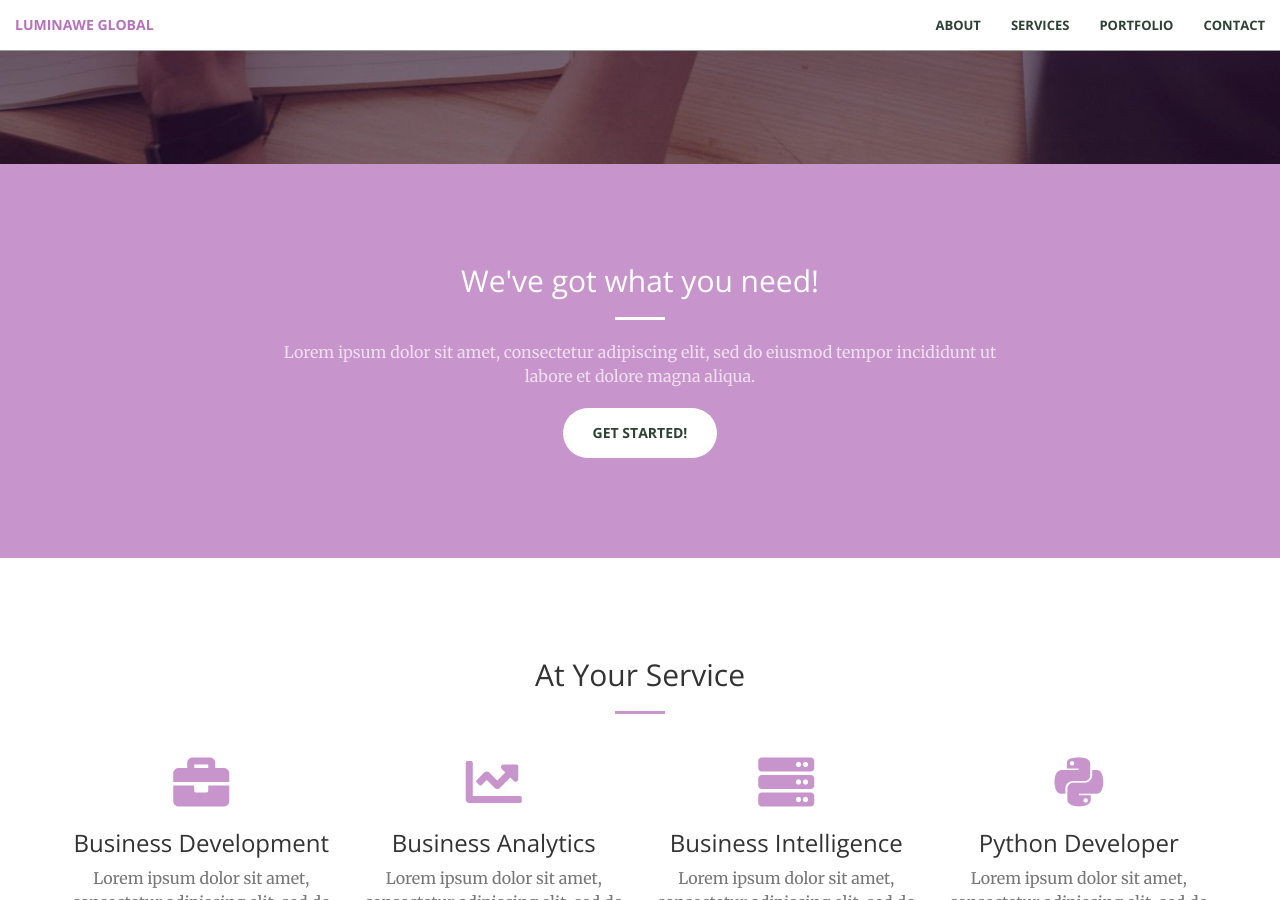
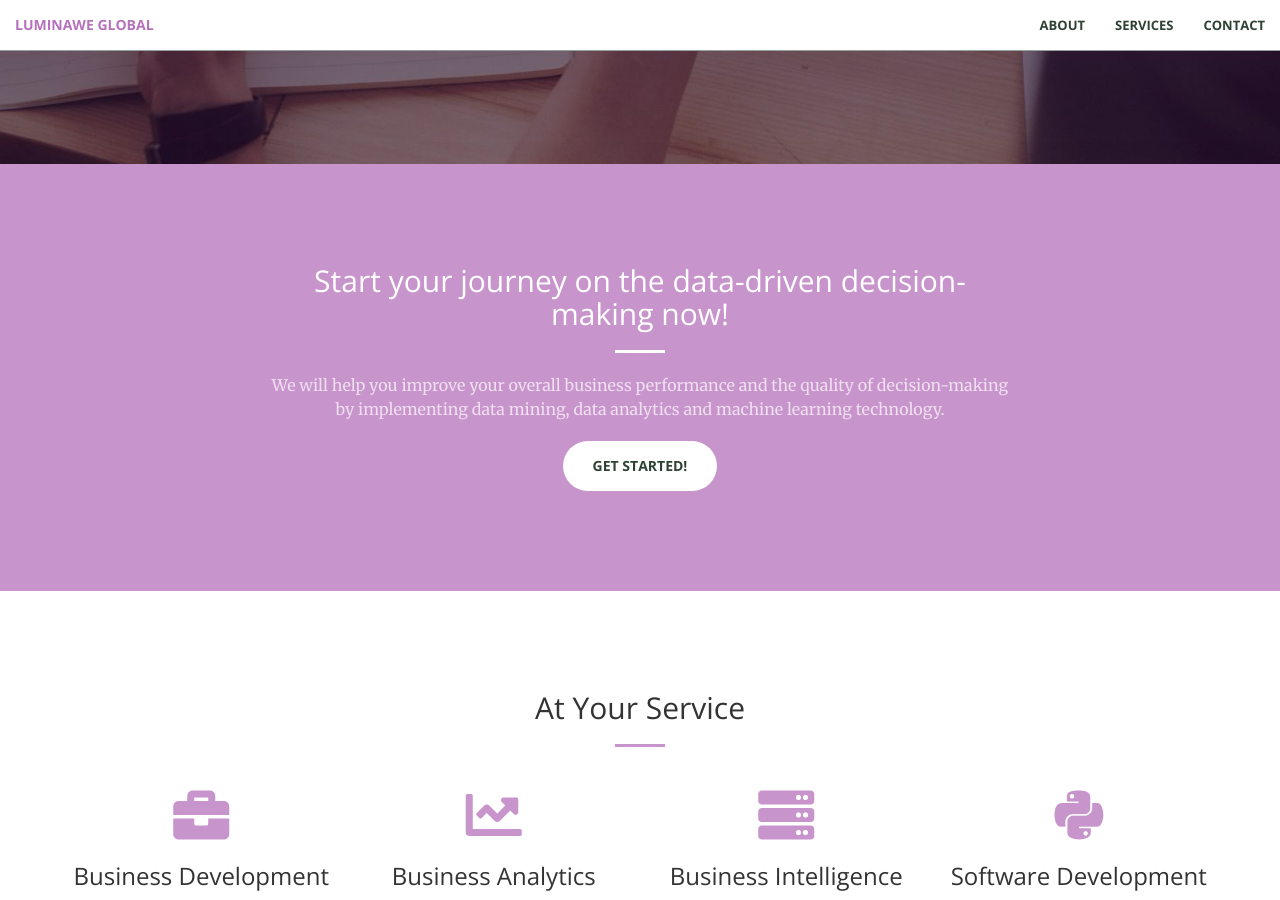
Before and after one commit to luminawe-global/luminawe-global.github.io, a Jekyll site: the page built from index.html, in a window 1280 px wide and 900 px high, scrolled down 736 px. Built offline with Jekyll 4.4.1, drawn with Linux system fonts in a browser that asks for light colours; some of the changed text lies outside the part shown.

Commit message:
remove content, unnecessary right now

```diff
--- a/_includes/call-to-action.html
+++ b/_includes/call-to-action.html
@@ -2,10 +2,10 @@
     <div class="container">
         <div class="row">
             <div class="col-lg-8 col-lg-offset-2 text-center">
-                <h2 class="section-heading">We've got what you need!</h2>
+                <h2 class="section-heading">Start your journey on the data-driven decision-making now!</h2>
                 <hr class="light">
-                <p class="text-faded">Lorem ipsum dolor sit amet, consectetur adipiscing elit, sed do eiusmod tempor incididunt ut labore et dolore magna aliqua.</p>
-                <a href="#" class="btn btn-default btn-xl">Get Started!</a>
+                <p class="text-faded">We will help you improve your overall business performance and the quality of decision-making by implementing data mining, data analytics and machine learning technology.</p>
+                <a href="#contact" class="btn btn-default btn-xl">Get Started!</a>
             </div>
         </div>
     </div>
--- a/_includes/contact.html
+++ b/_includes/contact.html
@@ -1,4 +1,4 @@
-<section id="contact">
+<section id="contact" style="background-color:  #C894CC40;">
     <div class="container">
         <div class="row">
             <div class="col-lg-8 col-lg-offset-2 text-center">
--- a/_includes/nav.html
+++ b/_includes/nav.html
@@ -21,7 +21,7 @@
                     <a class="page-scroll" href="#services">Services</a>
                 </li>
                 <li>
-                    <a class="page-scroll" href="#portfolio">Portfolio</a>
+                    <!-- <a class="page-scroll" href="#portfolio">Portfolio</a> -->
                 </li>
                 <li>
                     <a class="page-scroll" href="#contact">Contact</a>
--- a/_includes/services.html
+++ b/_includes/services.html
@@ -13,28 +13,28 @@
                 <div class="service-box">
                     <i class="fas fa-4x fa-briefcase wow bounceIn text-primary"></i>
                     <h3>Business Development</h3>
-                    <p class="text-muted">Lorem ipsum dolor sit amet, consectetur adipiscing elit, sed do eiusmod tempor incididunt ut labore et dolore magna aliqua.</p>
+                    <p class="text-muted">We'll help you to improve certain aspects of your business, from growing your sales, cut costs, boost efficiency, both modeling from scratch and remodeling your business.</p>
                 </div>
             </div>
             <div class="col-lg-3 col-md-6 text-center">
                 <div class="service-box">
                     <i class="fas fa-4x fa-chart-line wow bounceIn text-primary" data-wow-delay=".1s"></i>
                     <h3>Business Analytics</h3>
-                    <p class="text-muted">Lorem ipsum dolor sit amet, consectetur adipiscing elit, sed do eiusmod tempor incididunt ut labore et dolore magna aliqua.</p>
+                    <p class="text-muted">Our goal is to use statistical analysis to help companies gain insight into their business performance data, and use that data to vastly improve business processes and long-term performance</p>
                 </div>
             </div>
             <div class="col-lg-3 col-md-6 text-center">
                 <div class="service-box">
                     <i class="fas fa-4x fa-server wow bounceIn text-primary" data-wow-delay=".2s"></i>
                     <h3>Business Intelligence</h3>
-                    <p class="text-muted">Lorem ipsum dolor sit amet, consectetur adipiscing elit, sed do eiusmod tempor incididunt ut labore et dolore magna aliqua.</p>
+                    <p class="text-muted">We combine business analytics, data mining, data visualization, data tools and infrastructure, and best practices to help organizations to make more data-driven decisions.</p>
                 </div>
             </div>
             <div class="col-lg-3 col-md-6 text-center">
                 <div class="service-box">
                     <i class="fab fa-4x fa-python wow bounceIn text-primary" data-wow-delay=".3s"></i>
-                    <h3>Python Developer</h3>
-                    <p class="text-muted">Lorem ipsum dolor sit amet, consectetur adipiscing elit, sed do eiusmod tempor incididunt ut labore et dolore magna aliqua.</p>
+                    <h3>Software Development</h3>
+                    <p class="text-muted">Python is one of the top programming language right now due to the high scalability. We provide the development of enterprise level python-based application to support your business.</p>
                 </div>
             </div>
         </div>
--- a/_layouts/front.html
+++ b/_layouts/front.html
@@ -8,7 +8,7 @@
   {% include header.html %}
   {% include call-to-action.html %}
   {% include services.html %}
-  {% include portfolio.html %}
+  <!-- {% include portfolio.html %} -->
   <!-- {% include aside.html %} -->
   {% include contact.html %}
   {% include scripts.html %}
```
